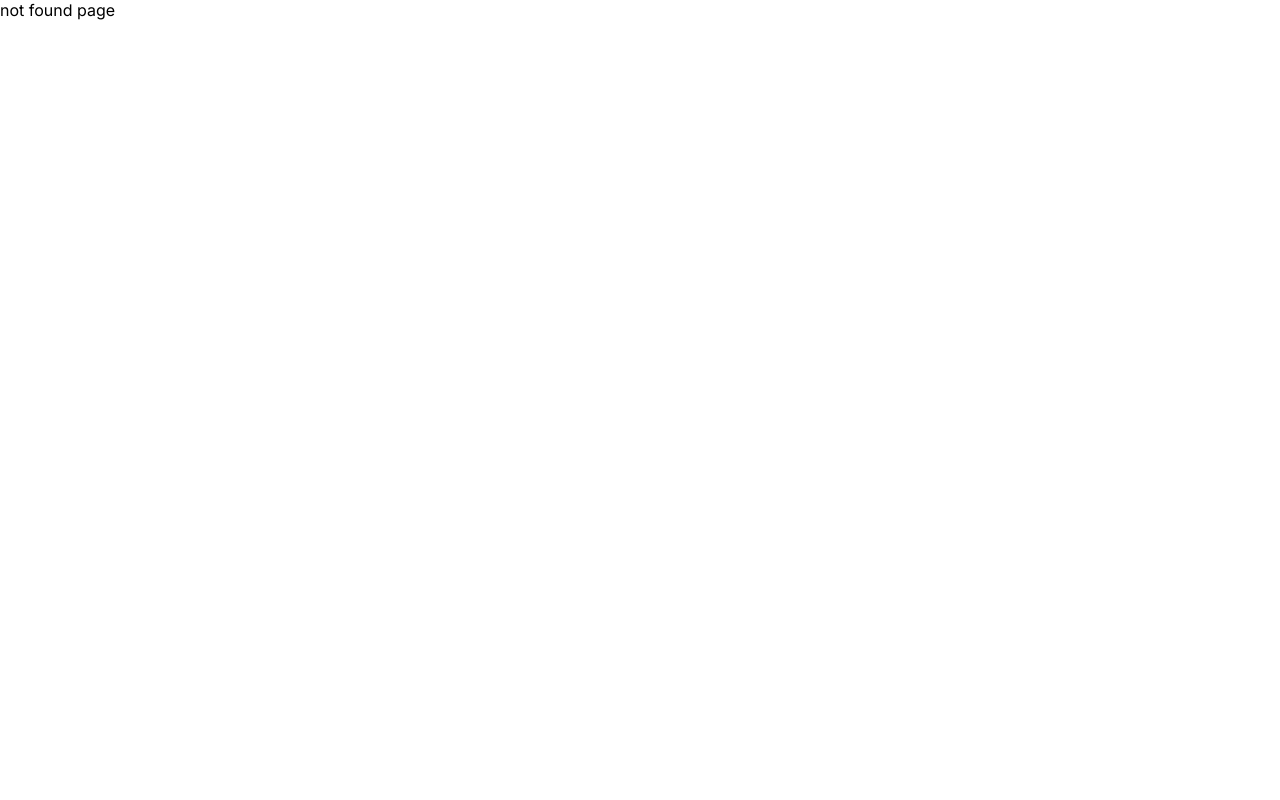
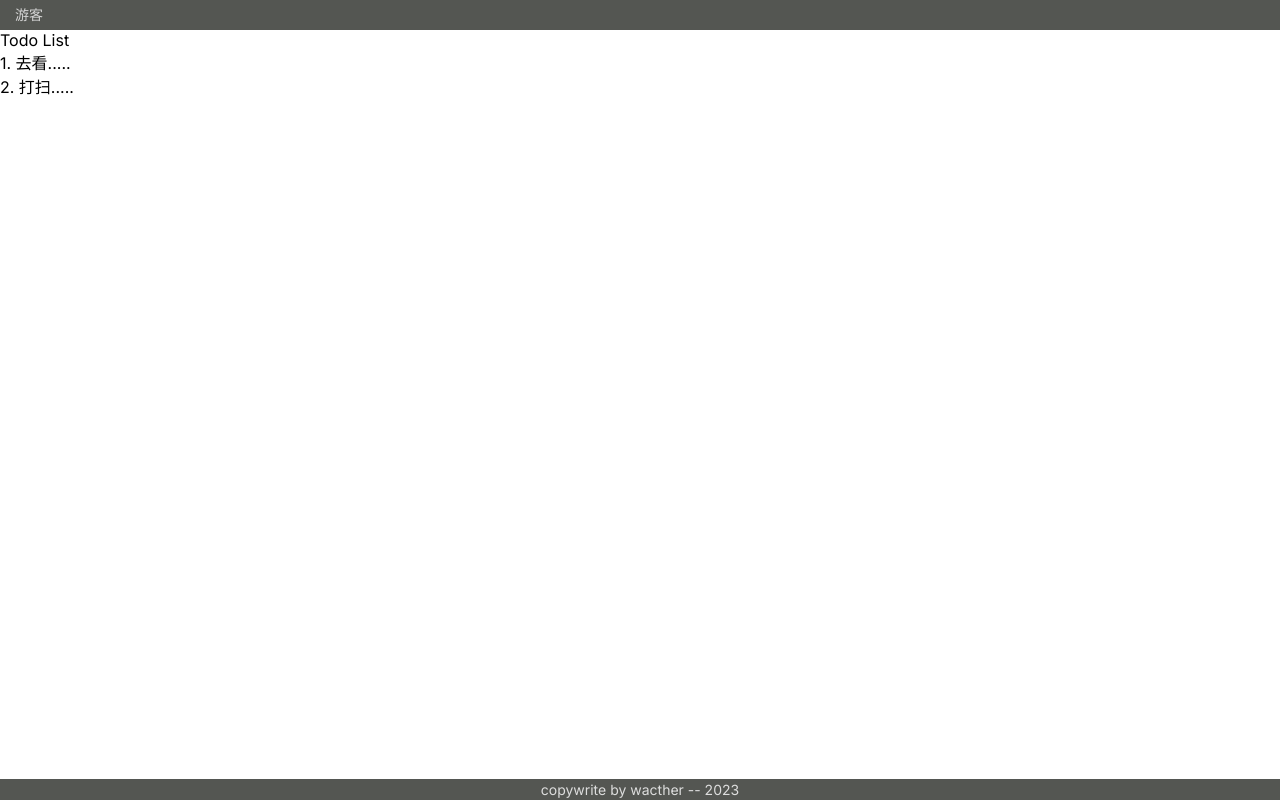
Before and after one commit to WatcherOne/my-study-home, a Next.js app in the folder front/: page /my/todoList in a window 1280 px wide. Before the commit this address had no page. Built offline with nearby package versions, Linux system fonts and the light colour scheme.

Commit message:
add some page to do

```diff
--- a/front/src/pages/my/bookGroup.jsx
+++ b/front/src/pages/my/bookGroup.jsx
@@ -1,4 +1,5 @@
 // import './bookGroup.css'
+// Todo: 获得我的书单，书单中有书籍list
 
 export default function MyBookGroup ({ bookGroupList = [] }) {
 
--- /dev/null
+++ b/front/src/pages/my/todoList.jsx
@@ -0,0 +1,11 @@
+// Todo List Page
+
+export default function TodoList ({ todoList = [] }) {
+    return (
+        <div>
+            <div>Todo List</div>
+            <div>1. 去看.....</div>
+            <div>2. 打扫.....</div>
+        </div>
+    )
+}
```
Also changed, not shown: front/src/pages/my/bookGroup.scss (renamed from front/src/pages/my/bookGroup.css).
